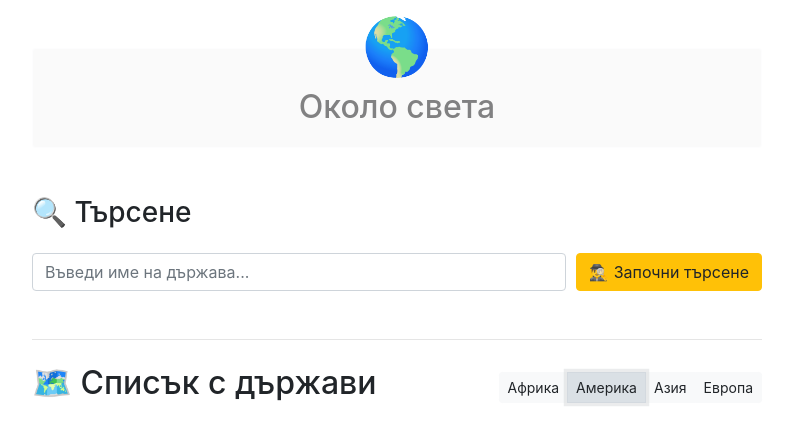
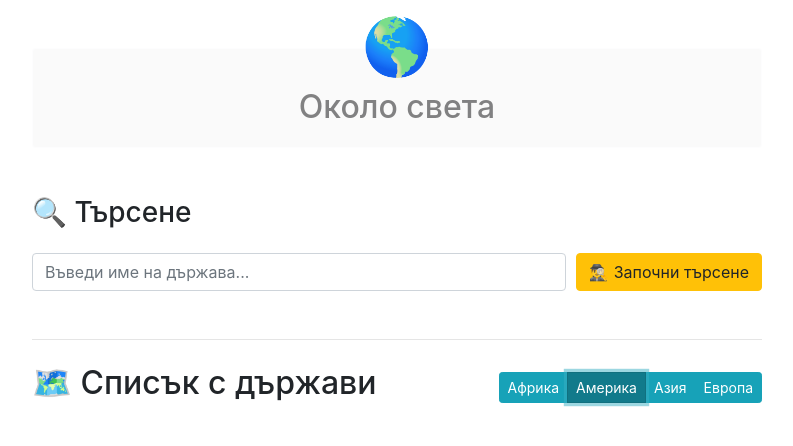
Before and after one commit to Dimitar1994/Countries-App, a plain HTML site: page index.html in a window 1280 px wide. Both pictures are taken after a click on the element "Basic example". Shown: the whole page, without its empty margins (243-1036 px from the left). Drawn offline with nearby package versions, Linux system fonts and the light colour scheme; no server answers.

Commit message:
last apdate

```diff
--- a/index.html
+++ b/index.html
@@ -46,16 +46,16 @@
               <h2 class="mr-3">🗺 Списък с държави</h2>
             </div>
             <div class="btn-group countries-list-switch" role="group" aria-label="Basic example">
-              <button data-region="Africa" type="button" class="btn btn-sm btn-light">
+              <button data-region="Africa" type="button" class="btn btn-sm btn-info">
                 Африка
               </button>
-              <button data-region="Americas" type="button" class="btn btn-sm btn-light">
+              <button data-region="Americas" type="button" class="btn btn-sm btn-info">
                 Америка
               </button>
-              <button data-region="Asia" type="button" class="btn btn-sm btn-light">
+              <button data-region="Asia" type="button" class="btn btn-sm btn-info">
                 Азия
               </button>
-              <button data-region="Europe" type="button" class="btn btn-sm btn-light active">
+              <button data-region="Europe" type="button" class="btn btn-sm btn-info active">
                 Европа
               </button>
             </div>
--- a/main.js
+++ b/main.js
@@ -1,5 +1,5 @@
 // constants
-const BASE_URL = 'https://restcountries.com/v3.1'; //всички базови дани се  намират  във  този адрес и се  взимат  от  там
+const BASE_URL = 'https://restcountries.com/v3.1';
 
 // elements
 const countryTemplate = document.getElementById('country-template');
@@ -10,31 +10,22 @@ const searchResultsList = document.getElementById('search-result-list');
 const searchFormInput = searchForm.querySelector('input[name="country"]');
 
 // request api
-/*
-fetch(`${BASE_URL}/all`)//това ни взима цялата  информациа
-.then(function(data){
-   // console.log(data)
-   return data.json()
-})
 
-.then(function(data){
-    console.log(data)
-}) //така  ни се  дава нашия  списък със дани (масиви) */
 
-const api = function (path) {//това  ни звзима дани те  от API след  като го направим трябва да  го конзол логна  да  проверя дали работи
+const api = function (path) {
 
-    NProgress.start(); //така  си зареждаме  lodara  преди това  сме  си заредили script and css фаил
+    NProgress.start();
 
-    return fetch(`${BASE_URL}/${path}`)  //взима информациата от  сървара
+    return fetch(`${BASE_URL}/${path}`)
 
         .then((response) => response.json())
-        .catch(error => console.log(error))//това  е за да  дава гршка  ако нещо от саита  не  зареди
-        .finally(() => NProgress.done()) //така казваш стоп на  lodara много е  важно къде  ще го сложим инче  няма да  работи
+        .catch(error => console.log(error))
+        .finally(() => NProgress.done())
 
 
 }
 
-// api('region/europe')
+
 
 //initial load
 const loadRegion = function (region) {
@@ -49,14 +40,13 @@ loadRegion('europe')
 // get country clone
 
 const getCountryHtml = (country) => {
-    const template = document.importNode(countryTemplate, true)//така  клонирам целиа div със  всички елементи във  него
+    const template = document.importNode(countryTemplate, true)
 
-    template.removeAttribute('id');//така премахвам id  на  клонираните  елементи
-    template.classList.remove('d-none')//по този начин премахжаме  class от  клонираните  обекти
-
-    template.querySelector('.country-name').innerText = country.name.common;//тези пропарти та  name and common ги взимам от главния  масив със  цялата информация
-    template.querySelector('.country-capital').innerText = country.capital; // така си взимам столицата от главния масив
-    template.querySelector('.country-population').innerText = country.population.toLocaleString('bg-BG'); //това  прави цифрите  по стандарта  на  изписване  на  държавата
+    template.removeAttribute('id');
+    template.classList.remove('d-none')
+    template.querySelector('.country-name').innerText = country.name.common;
+    template.querySelector('.country-capital').innerText = country.capital;
+    template.querySelector('.country-population').innerText = country.population.toLocaleString('bg-BG');
     template.querySelector('.country-region').innerText = country.region;
     template.querySelector('.country-flag').setAttribute('src', country.flags.svg);
 
@@ -70,14 +60,13 @@ const renderCountries = (countries, toElement) => {
     countries.forEach(country => {
 
         const htmlTemlate = getCountryHtml(country)
-        toElement.appendChild(htmlTemlate);//така  вкарвам взетата информациа във  избраня  div във  html елемента
+        toElement.appendChild(htmlTemlate);
 
-        // console.log(template)
 
     })
 }
 
-// load countries list
+
 
 // list switcher
 
@@ -87,8 +76,8 @@ switchButtons.addEventListener('click', function (event) {
     const region = buttonEl.dataset.region
     loadRegion(region)
 
-    switchButtons.querySelector('.active').classList.remove('active');//премахва класа  фактически и стила на дадениая  бутон
-    buttonEl.classList.add('active') //слага  class  на  кликнати я  бутон
+    switchButtons.querySelector('.active').classList.remove('active');
+    buttonEl.classList.add('active')
 
 
 })
@@ -107,7 +96,7 @@ const loadSearchList = (searchTerm) => {
 // search form
 searchForm.addEventListener('submit', (event) => {
     event.preventDefault()
-    const inputValue = searchFormInput.value; //така  взимаме  информациата  която е  подадена  от  inputa
+    const inputValue = searchFormInput.value;
     loadSearchList(inputValue)
     //get input value
 })
```
